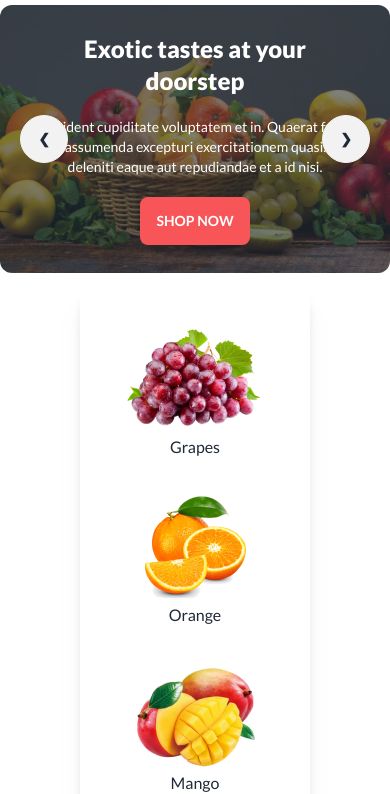
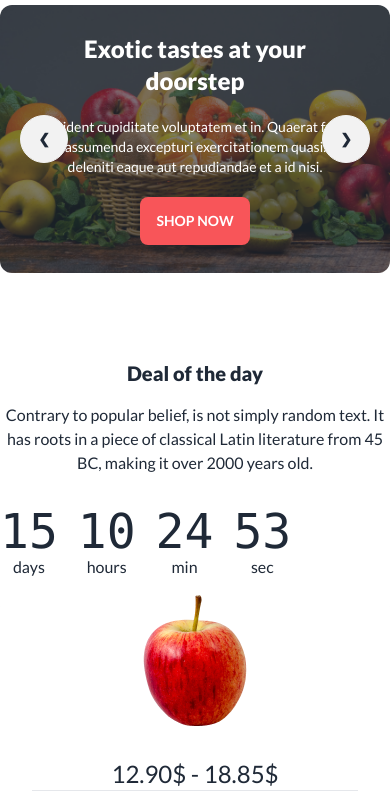
Before and after one commit to Jahirul83/fruit-brust, a plain HTML site: page index.html in a window 390 px wide. Shown: the part 87-881 px from the top of the page. Drawn offline with nearby package versions, Linux system fonts and the light colour scheme; grey boxes are pictures that could not be loaded.

Commit message:
extar section hidden in small device

```diff
--- a/index.html
+++ b/index.html
@@ -180,7 +180,7 @@
                 </div>
             </div>
              <!-- extra section -->
-             <div class="mx-20 py-8 z-20 mt-3 lg:-mt-12 relative bg-white flex flex-wrap justify-around drop-shadow-xl rounded-xl gap-8 ">
+             <div class="mx-20 py-8 z-20 mt-3 lg:-mt-12 relative bg-white hidden lg:flex justify-around drop-shadow-xl rounded-xl gap-8">
                 <div class="text-center"><img src="images/fruit1.png" alt="">
                     <figcaption>Grapes</figcaption>
                 </div>
```
